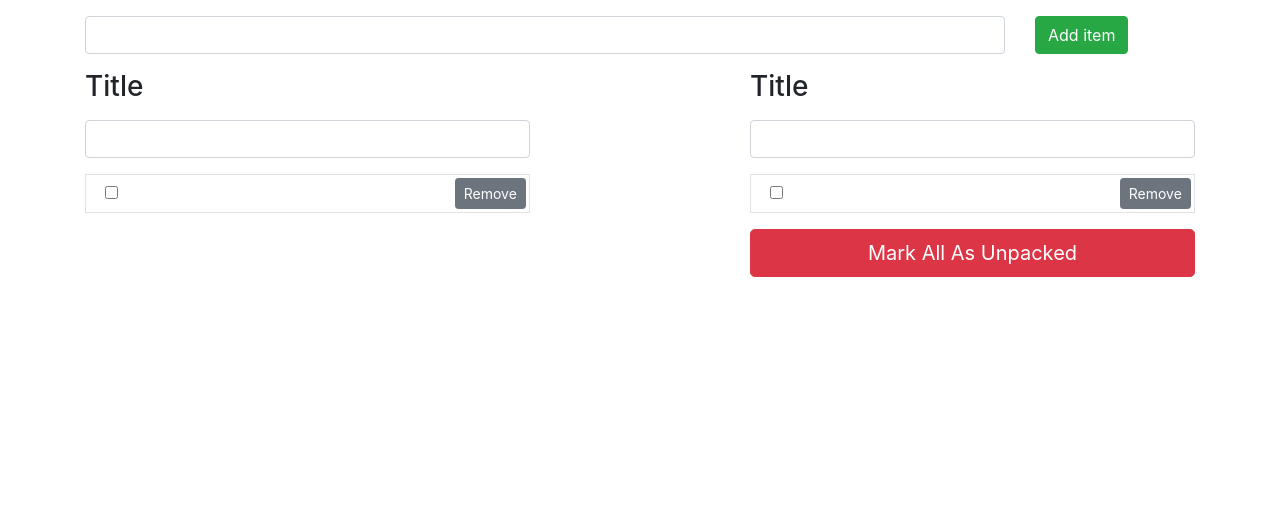
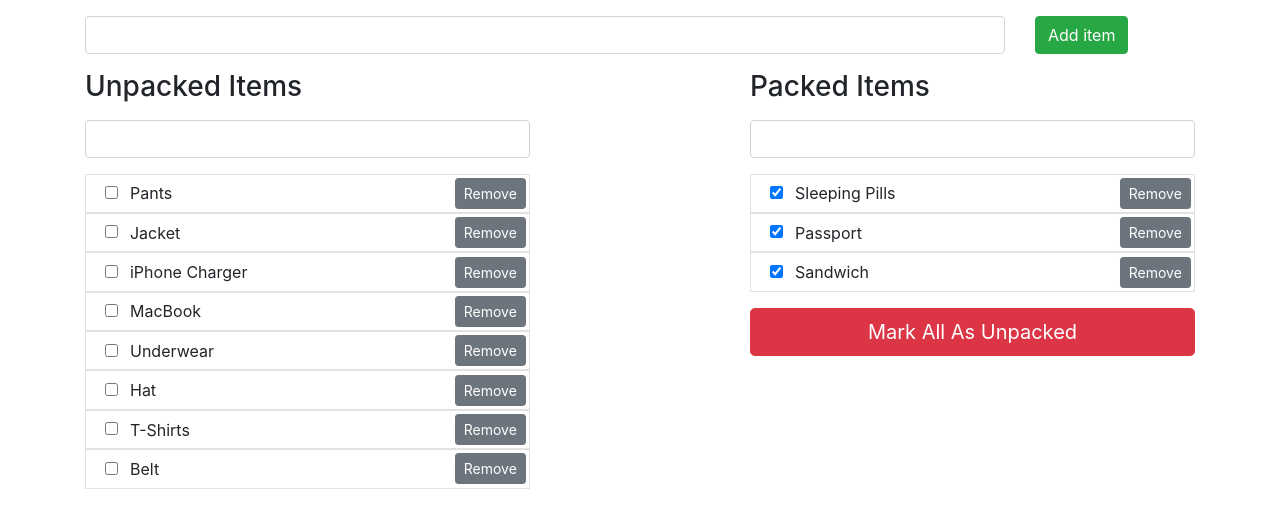
Before and after one commit to Vitaliy-Mazurenko/React-mini_projects_Beetroot, a React (Create React App) app: page / in a window 1280 px wide. Shown: the top 528 px of the page. Built offline with nearby package versions, Linux system fonts and the light colour scheme.

Commit message:
ready before optimize

```diff
--- a/src/App.jsx
+++ b/src/App.jsx
@@ -1,25 +1,71 @@
 import React, { Component } from "react";
 import NewItem from "./components/NewItem";
 import ListItems from "./components/ListItems";
+import AppContext from "./components/context/AppContext";
 import { defaultState } from "./data";
 
 class App extends Component {
+  state = {
+    items: defaultState,
+  };
+
+  addItem = (item) => {
+    const { items } = this.state;
+    if (items.find((v) => v.value === item.value)) {
+      return;
+    }
+    this.setState({ items: [item, ...this.state.items] });
+  };
+
+  deleteItem = (id) => {
+    this.setState(({ items }) => ({ items: items.filter((i) => i.id !== id) }));
+  };
+
+  changePackStatus = (id) => {
+    const { items } = this.state;
+    this.setState({
+      items: items.map((i) =>
+        i.id === id ? { ...i, packed: i.packed ? false : true } : i
+      ),
+    });
+  };
+
+  markAll = () => {
+    const { items } = this.state;
+    this.setState({
+      items: items.map((i) => (i.packed ? { ...i, packed: false } : i)),
+    });
+  };
+
   render() {
+    const { items } = this.state;
+
     return (
+      <AppContext.Provider value={{ deleteItem: this.deleteItem,  changePackStatus: this.changePackStatus}}>
         <div className="container py-3">
-        <NewItem />
+          <NewItem addItem={this.addItem} />
           <div className="row">
             <div className="col-md-5">
-            <ListItems title="Unpacked Items" items={[]} />
+              <ListItems
+                title="Unpacked Items"
+                items={items.filter((i) => !i.packed)}
+              />
             </div>
             <div className="offset-md-2 col-md-5">
-            <ListItems title="Packed Items" items={[]} />
-            <button className="btn btn-danger btn-lg btn-block">
+              <ListItems
+                title="Packed Items"
+                items={items.filter((i) => i.packed)}
+              />
+              <button
+                onClick={this.markAll}
+                className="btn btn-danger btn-lg btn-block"
+              >
                 Mark All As Unpacked
               </button>
             </div>
           </div>
         </div>
+      </AppContext.Provider>
     );
   }
 }
--- a/src/components/Filter.jsx
+++ b/src/components/Filter.jsx
@@ -1,13 +1,25 @@
 import React, { Component } from "react";
+import PropTypes from "prop-types";
 
 class Filter extends Component {
   render() {
+    const { onChange, filter } = this.props;
+
     return (
       <div className="mb-3">
-        <input type="text" className="form-control" />
+        <input
+          onChange={({ target }) => onChange(target.value)}
+          value={filter}
+          type="text"
+          className="form-control"
+        />
       </div>
     );
   }
 }
+Filter.propTypes = {
+  onChange: PropTypes.func.isRequired,
+  filter: PropTypes.string.isRequired,
+};
 
 export default Filter;
--- a/src/components/Item.jsx
+++ b/src/components/Item.jsx
@@ -1,30 +1,48 @@
-import React, { Component } from "react";
+import React, { Component, memo } from "react";
+import PropTypes from "prop-types";
 import "./Item.css";
+import AppContext from "./context/AppContext";
 
 class Item extends Component {
   render() {
     const { item } = this.props;
     return (
+      <AppContext.Consumer>
+        {({ deleteItem, changePackStatus }) => (
           <li className="item-box">
             <div className="form-check">
               <input
                 className="form-check-input"
                 type="checkbox"
                 checked={item.packed}
-            onChange={() => {}}
+                onChange={() => {
+                  changePackStatus(item.id);
+                }}
                 id={item.id}
               />
               <label className="form-check-label" htmlFor={item.id}>
-            {" "}
                 {item.value}
               </label>
             </div>
-        <button className="btn btn-secondary btn-sm" onClick={() => {}}>
+            <button
+              className="btn btn-secondary btn-sm"
+              onClick={() => deleteItem(item.id)}
+            >
               Remove
             </button>
           </li>
+        )}
+      </AppContext.Consumer>
     );
   }
 }
 
-export default Item;
+Item.propTypes = {
+  item: PropTypes.shape({
+    id: PropTypes.string.isRequired,
+    value: PropTypes.string.isRequired,
+    packed: PropTypes.bool.isRequired,
+  }).isRequired,
+};
+
+export default memo(Item);
--- a/src/components/ListItems.jsx
+++ b/src/components/ListItems.jsx
@@ -1,24 +1,46 @@
 import React, { Component } from "react";
+import PropTypes from "prop-types";
 import Item from "./Item";
 import Filter from "./Filter";
 
 class ListItems extends Component {
-  state = {};
+  state = { filter: "" };
 
-  updateFilter = searchTerm => {};
+  updateFilter = (searchTerm) => {
+    this.setState({ filter: searchTerm });
+  };
 
   render() {
     const { title, items } = this.props;
+    const { filter } = this.state;
     return (
       <section>
-        <h3 className="mb-3">Title</h3>
-        <Filter filter={""} onChange={this.updateFilter} />
+        <h3 className="mb-3">{title}</h3>
+        <Filter filter={filter} onChange={this.updateFilter} />
         <ul className="mb-3 p-0">
-          <Item item={[]} />
+          {items
+            .filter((i) =>
+              i.value
+                .toLowerCase()
+                .replace(/\s/gi, "")
+                .includes(filter.toLowerCase().replace(/\s/gi, ""))
+            )
+            .map((i) => {
+              return <Item key={i.id} item={i} />;
+            })}
         </ul>
       </section>
     );
   }
 }
 
+ListItems.propTypes = {
+  items: PropTypes.array.isRequired,
+  title: PropTypes.string.isRequired,
+};
+
+ListItems.defaultProps = {
+  title: "List of items",
+};
+
 export default ListItems;
--- a/src/components/NewItem.jsx
+++ b/src/components/NewItem.jsx
@@ -1,27 +1,35 @@
 import React, { Component } from "react";
+import PropTypes from "prop-types";
 import { generate as id } from "shortid";
 
 class NewItem extends Component {
   state = {
-    value: ""
+    value: "",
   };
 
-  handleChange = event => {
-    //
+  handleChange = ({ target }) => {
+    this.setState({ value: target.value });
   };
 
-  handleSubmit = event => {
-    //
+  handleSubmit = (e) => {
+    e.preventDefault();
+    this.props.addItem({ value: this.state.value, id: id(), packed: false });
+    this.setState({ value: "" });
   };
 
   render() {
     const { value } = this.state;
 
     return (
-      <form>
+      <form onSubmit={this.handleSubmit}>
         <div className="row">
           <div className="col-md-10">
-            <input className="form-control mb-3" type="text" value={value} />
+            <input
+              onChange={this.handleChange}
+              className="form-control mb-3"
+              type="text"
+              value={value}
+            />
           </div>
           <div className="col-md-2">
             <input className="btn btn-success" type="submit" value="Add item" />
@@ -32,4 +40,8 @@ class NewItem extends Component {
   }
 }
 
+NewItem.propTypes = {
+  addItem: PropTypes.func.isRequired,
+};
+
 export default NewItem;
--- /dev/null
+++ b/src/components/context/AppContext.js
@@ -0,0 +1,5 @@
+import { createContext } from "react";
+
+const AppContext = createContext();
+
+export default AppContext;
```
Lines whose indentation alone changed are shown as unchanged.
